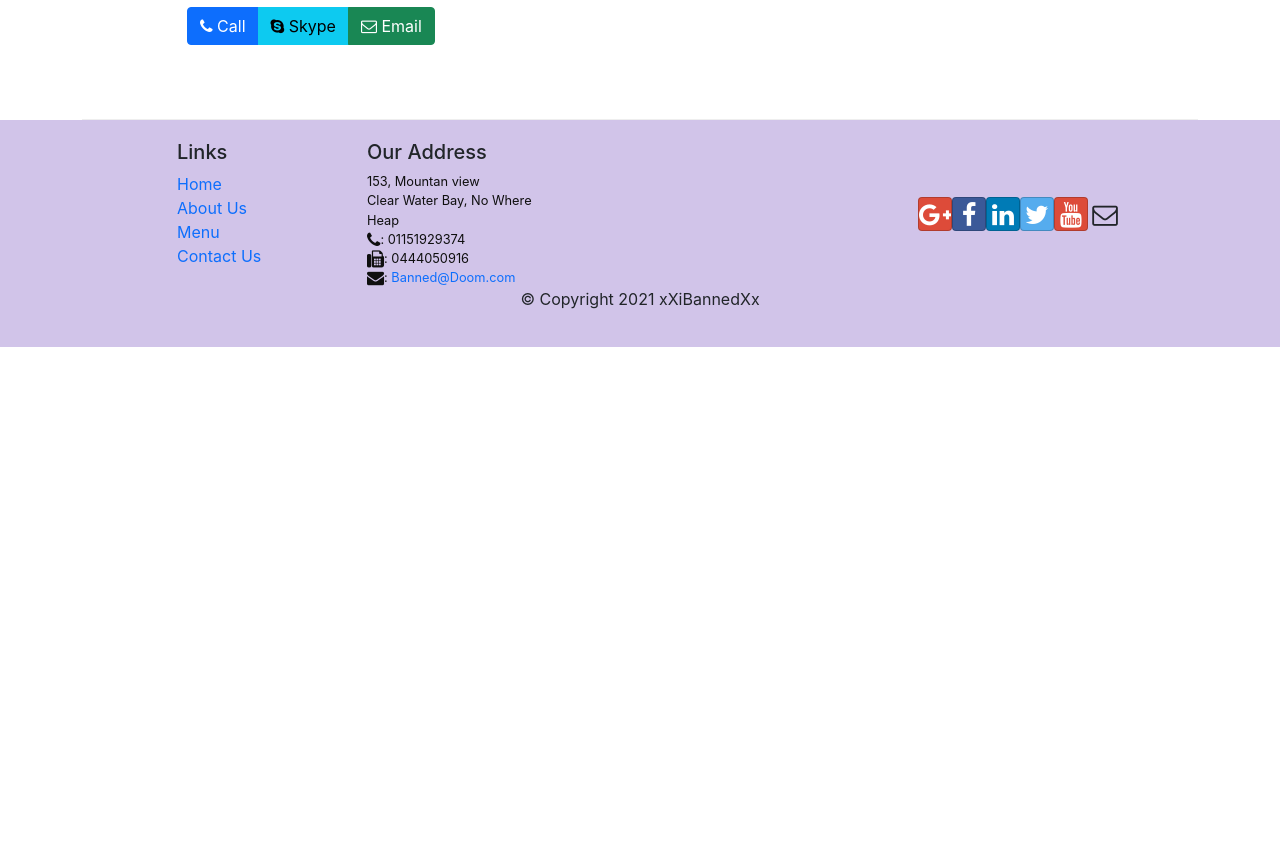
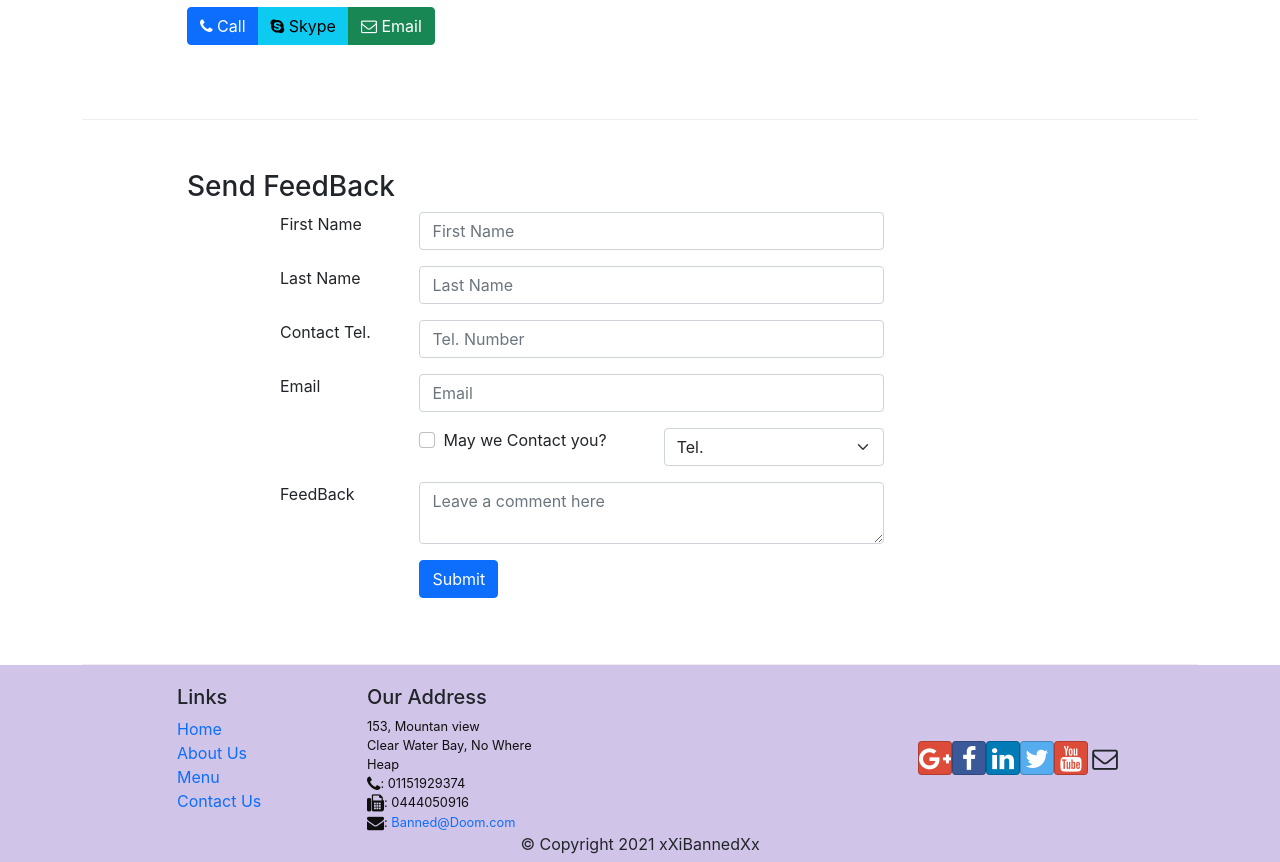
Before and after one commit to Mohamed-Tarek-Z/mizan-react, a React (Create React App) app: page /contactus in a window 1280 px wide. Shown: the part 680-1542 px from the top of the page. Before the commit the page ends 1027 px from the top, so only its background shows below. Built offline with nearby package versions, Linux system fonts and the light colour scheme.

Commit message:
Controlled forms

```diff
--- a/src/components/ContactComponent.js
+++ b/src/components/ContactComponent.js
@@ -1,9 +1,43 @@
-import React from 'react';
+import React, { Component } from 'react';
+import Breadcrumb from 'react-bootstrap/breadcrumb';
+import Form from 'react-bootstrap/Form';
+import Button from 'react-bootstrap/Button'
+import Col from 'react-bootstrap/Col';
+import Row from 'react-bootstrap/Row';
 
-import Breadcrumb from 'react-bootstrap/breadcrumb';
+class Contact extends Component {
+    constructor(props) {
+        super(props);
+        this.state = {
+            firstname: '',
+            lastname: '',
+            telnum: '',
+            email: '',
+            agree: false,
+            contactType: 'Tel.',
+            message: ''
+        };
+        this.handleSubmit = this.handleSubmit.bind(this);
+        this.handleInputChange = this.handleInputChange.bind(this);
+    }
 
-function Contact(props) {
-    return(
+    handleInputChange(event) {
+        let target = event.target;
+        let value = target.type === 'checkbox' ? target.checked : target.value;
+        let name = target.name;
+        this.setState({
+            [name]: value
+        });
+    }
+
+    handleSubmit(event) {
+        console.log('a7a: ' + JSON.stringify(this.state));
+        alert('a7a: ' + JSON.stringify(this.state));
+        event.preventDefault();
+    }
+
+    render() {
+        return (
             <div className="container">
                 <div className="row">
                     <Breadcrumb>
@@ -44,8 +78,94 @@ function Contact(props) {
                         </div>
                     </div>
                 </div>
+                <div className="row row-content">
+                    <div className="col-11 offset-1">
+                        <h3>Send FeedBack</h3>
+                    </div>
+                    <div className="col-10 col-md-9 offset-2">
+                        <Form onSubmit={this.handleSubmit}>
+                            <Form.Group className="mb-3" as={Row} controlId='firstname'>
+                                <Col md={2}>
+                                    <Form.Label>
+                                        First Name
+                                    </Form.Label>
+                                </Col>
+                                <Col md={7}>
+                                    <Form.Control name='firstname' className="col-md-7" type="text" placeholder="First Name" value={this.state.firstname} onChange={this.handleInputChange} />
+                                </Col>
+                            </Form.Group>
+
+                            <Form.Group className="mb-3" as={Row} controlId='lastname'>
+                                <Col md={2}>
+                                    <Form.Label>
+                                        Last Name
+                                    </Form.Label>
+                                </Col>
+                                <Col md={7}>
+                                    <Form.Control name='lastname' className="col-md-7" type="text" placeholder="Last Name" value={this.state.lastname} onChange={this.handleInputChange} />
+                                </Col>
+                            </Form.Group>
+
+                            <Form.Group className="mb-3" as={Row} controlId='telnum'>
+                                <Col md={2}>
+                                    <Form.Label>
+                                        Contact Tel.
+                                    </Form.Label>
+                                </Col>
+                                <Col md={7}>
+                                    <Form.Control name='telnum' className="col-md-7" type="tel" placeholder="Tel. Number" value={this.state.telnum} onChange={this.handleInputChange} />
+                                </Col>
+                            </Form.Group>
+
+                            <Form.Group className="mb-3" as={Row} controlId='email'>
+                                <Col md={2}>
+                                    <Form.Label>
+                                        Email
+                                    </Form.Label>
+                                </Col>
+                                <Col md={7}>
+                                    <Form.Control name='email' className="col-md-7" type="email" placeholder="Email" value={this.state.email} onChange={this.handleInputChange} />
+                                </Col>
+                            </Form.Group>
+
+                            <Form.Group className="mb-3" as={Row}>
+                                <Col md={{ size: 3, offset: 2 }}>
+                                    <Form.Group>
+                                        <Form.Check name='agree' type='checkbox' label='May we Contact you?' checked={this.state.agree} onChange={this.handleInputChange} />
+                                    </Form.Group>
+                                </Col>
+                                <Col md={{ size: 2 }}>
+                                    <Form.Select name='contactType' value={this.state.contactType} onChange={this.handleInputChange}>
+                                        <option value='Tel.'>Tel.</option>
+                                        <option value='Email'>Email</option>
+                                    </Form.Select>
+                                </Col>
+                                <Col md={3}></Col>
+                            </Form.Group>
+
+                            <Form.Group className="mb-3" as={Row} controlId='feedback'>
+                                <Col md={2}>
+                                    <Form.Label>
+                                        FeedBack
+                                    </Form.Label>
+                                </Col>
+                                <Col md={7}>
+                                    <Form.Control name='message' as="textarea" placeholder="Leave a comment here" value={this.state.message} onChange={this.handleInputChange} />
+                                </Col>
+                            </Form.Group>
+                            <Form.Group className="mb-3" as={Row} controlId='Submit'>
+                                <Col md={{ size: 10, offset: 2 }}>
+                                    <Button variant="primary" type="submit">
+                                        Submit
+                                    </Button>
+                                </Col>
+                            </Form.Group>
+                        </Form>
+                    </div>
+                </div>
             </div>
         );
     }
+}
 
 export default Contact;
```
Lines whose indentation alone changed are shown as unchanged.
